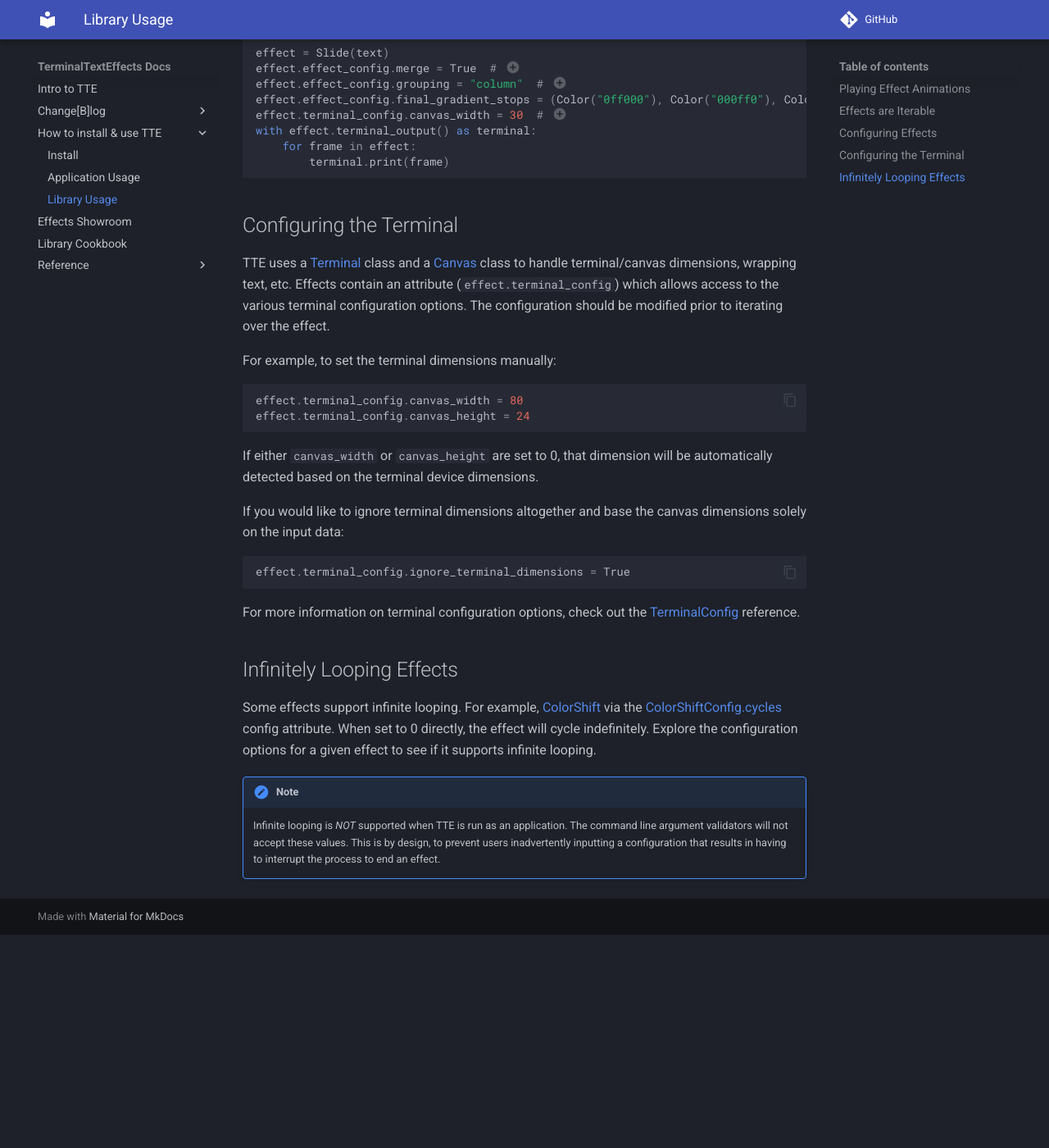
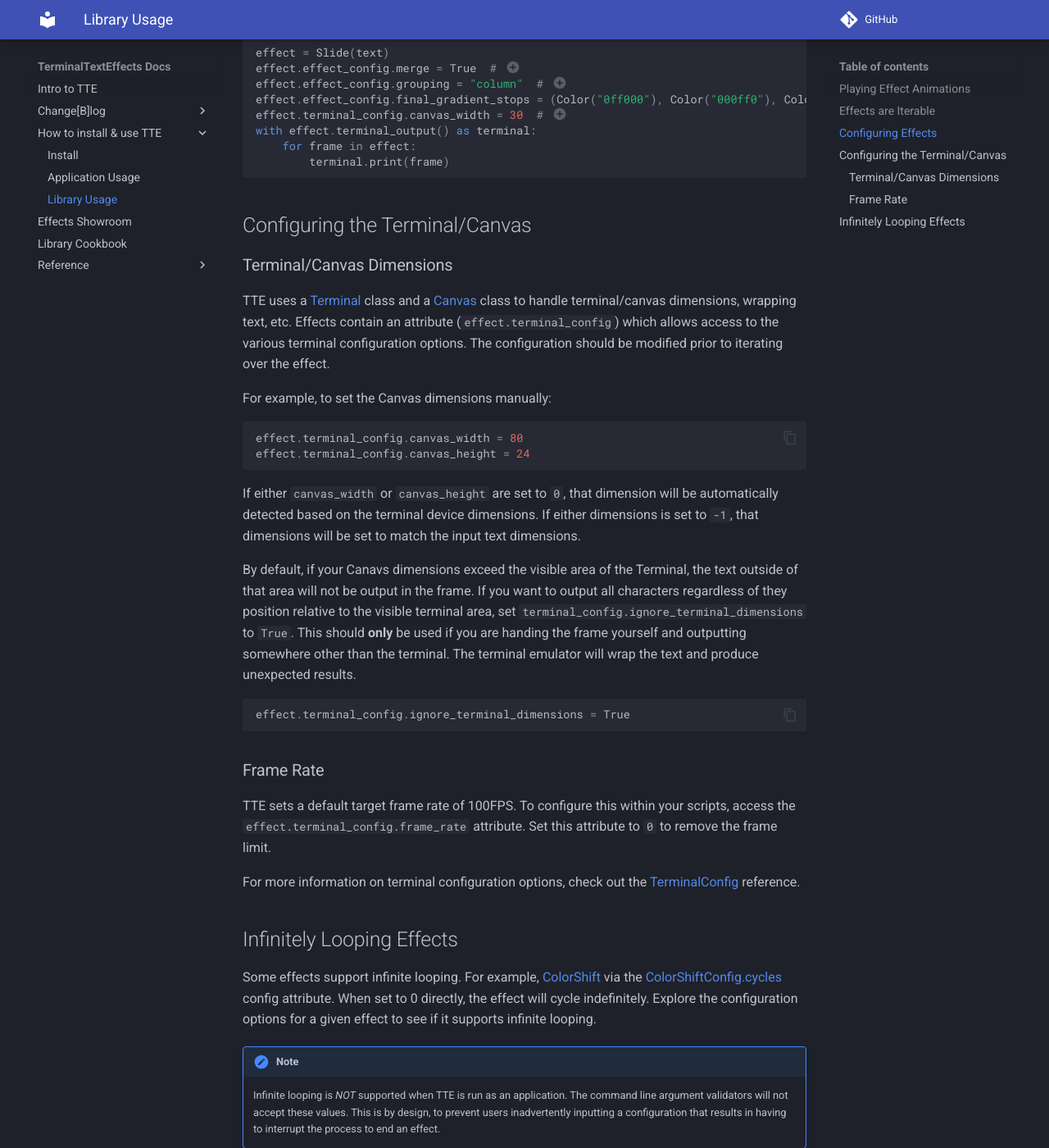
Before and after one commit to ChrisBuilds/terminaltexteffects, an MkDocs documentation site: the page built from docs/libguide.md, in a window 1280 px wide and 1400 px high, scrolled down 1230 px. Shown: the whole window at 82% size. Built offline with MkDocs 1.6.1 and Material for MkDocs 9.7.7, drawn with Linux system fonts in a browser that asks for light colours; comment, search, counter and statistics services are not loaded; before the commit the page ends 2370 px from its top, so only the background shows below that; some of the changed text lies outside the part shown.

Commit message:
0.11.0 update

````diff
--- a/docs/libguide.md
+++ b/docs/libguide.md
@@ -70,30 +74,41 @@ All effect configuration options are available within each effect via the `effec
     in from alternating sides of the terminal.
     2. Columns will slide in, rather than rows.
     3. Change the gradient colors from the defaults.
-    4. Set the canvas width manually rather than automatically detect. Canvas heigth will be automatically detected as it has not been set.
+    4. Set the canvas width manually rather than automatically detect. Canvas height will be automatically set to the input text height.
 
 === "Output"
     ![t](./img/lib_demos/libguide_configuration_output.gif)
 
-## Configuring the Terminal
+## Configuring the Terminal/Canvas
+
+### Terminal/Canvas Dimensions
 
 TTE uses a [Terminal](./engine/terminal/terminal.md) class and a [Canvas](./engine/terminal/canvas.md) class to handle terminal/canvas dimensions, wrapping text, etc. Effects contain an attribute (`effect.terminal_config`) which allows access to the various terminal configuration options. The configuration should be modified prior to iterating over the effect.
 
-For example, to set the terminal dimensions manually:
+For example, to set the Canvas dimensions manually:
 
 ```python
 effect.terminal_config.canvas_width = 80
 effect.terminal_config.canvas_height = 24
 ```
 
-If either `canvas_width` or `canvas_height` are set to 0, that dimension will be automatically detected based on the
-terminal device dimensions.
+If either `canvas_width` or `canvas_height` are set to `0`, that dimension will be automatically detected based on the
+terminal device dimensions. If either dimensions is set to `-1`, that dimensions will be set to match the input text dimensions.
 
-If you would like to ignore terminal dimensions altogether and base the canvas dimensions solely on the input data:
+By default, if your Canavs dimensions exceed the visible area of the Terminal, the text outside of that area will not be
+output in the frame. If you want to output all characters regardless of they position relative to the visible terminal
+area, set `terminal_config.ignore_terminal_dimensions` to `True`. This should **only** be used if you are handing the
+frame yourself and outputting somewhere other than the terminal. The terminal emulator will wrap the text and produce
+unexpected results.
 
 ```python
 effect.terminal_config.ignore_terminal_dimensions = True
 ```
+
+### Frame Rate
+
+TTE sets a default target frame rate of 100FPS. To configure this within your scripts, access the
+`effect.terminal_config.frame_rate` attribute. Set this attribute to `0` to remove the frame limit.
 
 For more information on terminal configuration options, check out the [TerminalConfig](./engine/terminal/terminalconfig.md) reference.
 
````
Also changed, not shown: other parts of docs/libguide.md (+6 -2 lines).
